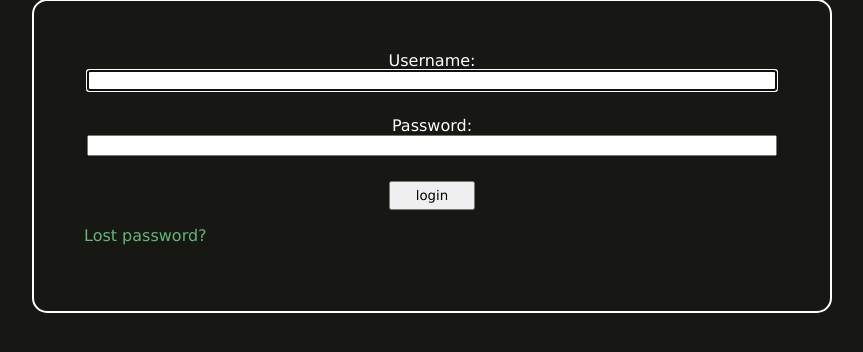
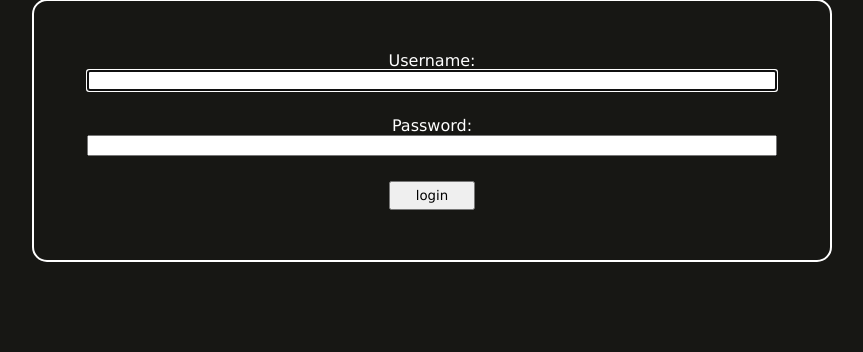
Before and after one commit to fpmuniz/bistromatica, a Django app: page /accounts/login/ in a window 1280 px wide. Shown: the part 149-501 px from the top of the page, without its empty margins (208-1071 px from the left). Run offline with Django 3.2, Linux system fonts and the light colour scheme.

Commit message:
Remove placeholder password reset link

```diff
--- a/blog/templates/registration/login.html
+++ b/blog/templates/registration/login.html
@@ -24,7 +24,6 @@
 		<input type="hidden" name="next" value="{{ next }}">
 	</form>
 
-<p><a href="{% url 'password_reset' %}">Lost password?</a></p>
 </article>
 
 {% endblock content %}
```
Lines whose indentation alone changed are shown as unchanged.
